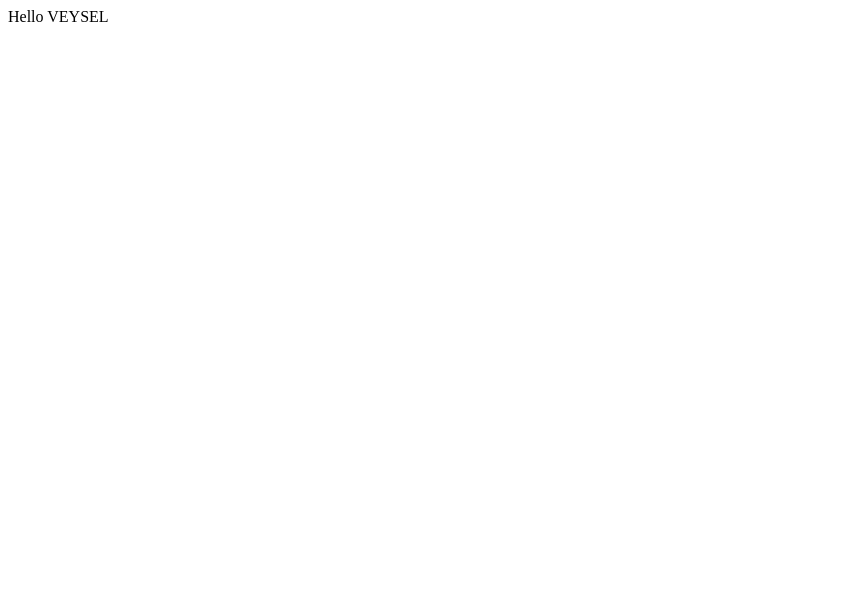
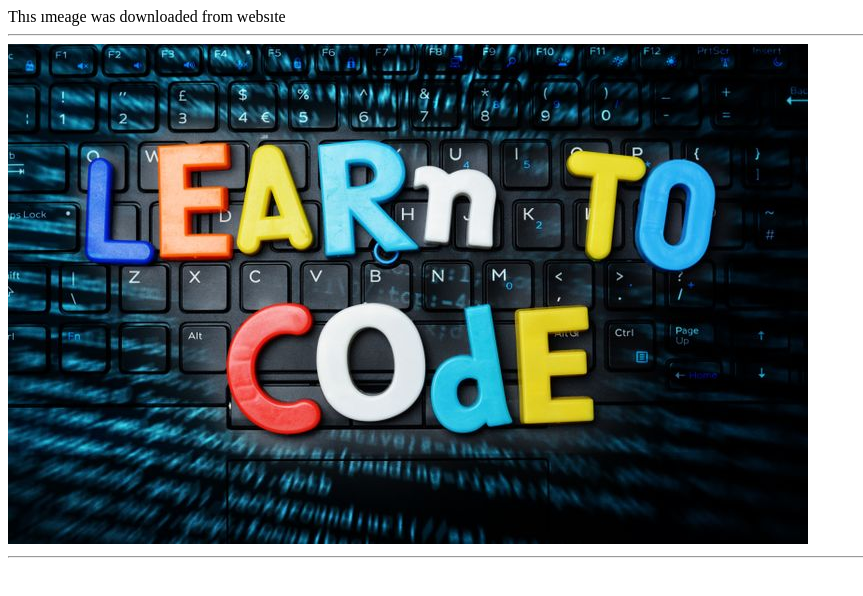
Before and after one commit to abdussamedbatkitar/kodluyoruzilkrepo2, a plain HTML site: page index.html in a window 1280 px wide. Shown: the whole page, without its empty margins (0-863 px from the left). Drawn offline with Linux system fonts and the light colour scheme.

Commit message:
last commit

```diff
--- a/index.html
+++ b/index.html
@@ -6,7 +6,10 @@
     <meta name="viewport" content="width=device-width, initial-scale=1.0">
     <title>Document</title>
 </head>
-<body>
-    Hello VEYSEL
-</body>
+<body>Thıs ımeage was downloaded from websıte</body>
+<br/>
+<hr/>
+<img src="./readme.jpeg"/>
+<br/>
+<hr/>
 </html>
```
Also changed, not shown: readme.jpeg (added), 1 other file.
